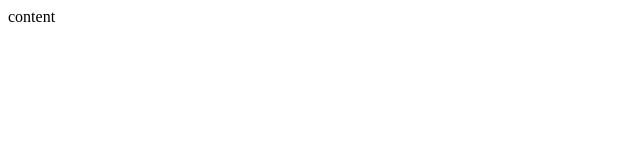
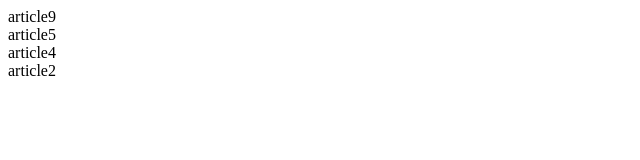
Before and after one commit to bashz/funix, a plain HTML site: page articles/index.html in a window 1280 px wide. Shown: the whole page, without its empty margins (0-640 px from the left). Drawn offline with Linux system fonts and the light colour scheme.

Commit message:
articles

```diff
--- a/articles/index.html
+++ b/articles/index.html
@@ -6,6 +6,9 @@
         <meta name="viewport" content="width=device-width, initial-scale=1.0">
     </head>
     <body>
-        <div>content</div>
+        <div>article9</div>
+        <div>article5</div>
+        <div>article4</div>
+        <div>article2</div>
     </body>
 </html>
```
